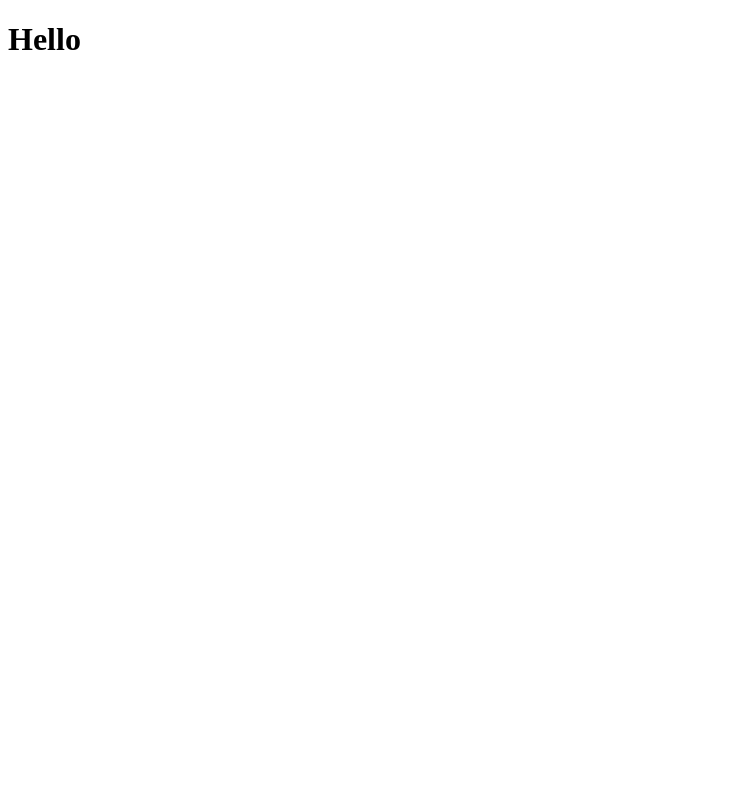
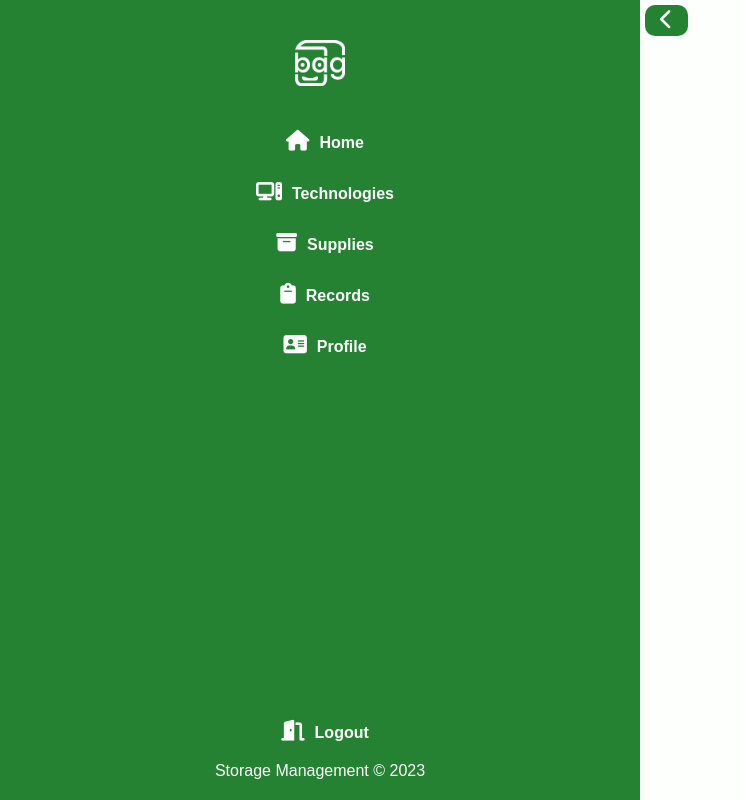
Before and after one commit to jakenapay/StorageManagement, a PHP site: page / in a window 1280 px wide. Before the commit the part shown is almost empty. Shown: the whole page, without its empty margins (0-743 px from the left). Run offline with PHP 8.4, Linux system fonts and the light colour scheme; some libraries are stand-ins or nearby versions.

Commit message:
Sidebar design done

```diff
--- /dev/null
+++ b/assets/css/sidebar.css
@@ -0,0 +1,97 @@
+.sidebar {
+    width: 50%;
+    position: fixed;
+    top: 0;
+    bottom: 0;
+    transition: transform 0.3s ease-in-out;
+    z-index: 999;
+}
+
+nav {
+    background-color: var(--bgcolor);
+    color: var(--lightcolor);
+
+    padding: 40px 0 0;
+    height: 100vh;
+    width: 100%;
+
+    display: flex;
+    justify-content: start;
+    align-items: center;
+    flex-direction: column;
+
+    position: relative;
+}
+
+#container-logo {
+    display: flex;
+    justify-content: center;
+    align-items: center;
+}
+
+#logo {
+    width: 50px;
+}
+
+nav ul {
+    margin-top: 30px;
+    width: 100%;
+}
+
+nav ul li {
+    list-style-type: none;
+    padding: 15px 0;
+    text-align: center;
+}
+
+nav ul li a,
+#container-logout a {
+    text-decoration: none;
+    font-weight: bold;
+    cursor: pointer;
+    color: #fdfdfd;
+}
+
+#container-logout {
+    margin-top: auto;
+
+    display: flex;
+    justify-content: center;
+    align-items: center;
+}
+
+i {
+    font-size: 1.3rem;
+    padding: 0 10px;
+}
+
+#container-footer {
+    padding: 20px 0;
+}
+
+#arrow {
+    margin: 5px;
+    padding: 5px;
+    position: absolute;
+    top: 0;
+    left: 100%;
+
+    background-color: var(--bgcolor);
+    color: var(--lightcolor);
+    border-radius: 10px;
+}
+
+#arrow-right {
+    display: none;
+}
+
+
+
+
+
+
+/* Hover effects ------------------------------------------- */
+
+nav ul li:hover {
+    background-color: var(--maincolor);
+}
--- /dev/null
+++ b/assets/css/style.css
@@ -0,0 +1,20 @@
+:root {
+    --bgcolor: #248232;
+    --darkcolor: #040F0F;
+    --maincolor: #2BA84A;
+    --neutralcolor: #2D3A3A;
+    --lightcolor: #FCFFFC;
+}
+
+*,
+body,
+html {
+    margin: 0;
+    padding: 0;
+    box-sizing: border-box;
+    font-family: Arial, Helvetica, sans-serif;
+}
+
+body {
+    background-color: var(--lightcolor);
+}
--- /dev/null
+++ b/includes/config.inc.php
@@ -0,0 +1,12 @@
+<?php
+$servername = "localhost";
+$username = "root";
+$password = "";
+
+try {
+    $conn = new PDO("mysql:host=$servername;dbname=storagemanagement", $username, $password);
+    // set the PDO error mode to exception
+    $conn->setAttribute(PDO::ATTR_ERRMODE, PDO::ERRMODE_EXCEPTION);
+} catch (PDOException $e) {
+    echo "Connection failed: " . $e->getMessage();
+}
--- a/index.php
+++ b/index.php
@@ -1,5 +1,5 @@
 <?php
-
+include 'includes/config.inc.php';
 ?>
 
 <!DOCTYPE html>
@@ -10,10 +10,17 @@
     <meta http-equiv="X-UA-Compatible" content="IE=edge">
     <meta name="viewport" content="width=device-width, initial-scale=1.0">
     <title>Home</title>
+
+    <!-- Link for css -->
+    <link rel="stylesheet" href="assets/css/style.css?v=<?php echo time() ?>">
+    <link rel="stylesheet" href="assets/css/sidebar.css?v=<?php echo time() ?>">
+
+    <!-- Link for FontAwesome -->
+    <link rel="stylesheet" href="https://cdnjs.cloudflare.com/ajax/libs/font-awesome/6.3.0/css/all.min.css">
 </head>
 
 <body>
-    <h1>Hello</h1>
+    <?php include 'sidebar.php'; ?>
 </body>
 
 </html>
--- /dev/null
+++ b/sidebar.php
@@ -0,0 +1,35 @@
+<div class="sidebar">
+    <nav>
+        <div id="container-logo">
+            <img id="logo" src="assets/images/tempLogo.png" alt="Logo">
+        </div>
+        <ul>
+            <li><a href="#"><i class="fas fa-house"></i>Home</a></li>
+            <li><a href="#"><i class="fas fa-computer"></i>Technologies</a></li>
+            <li><a href="#"><i class="fas fa-box-archive"></i>Supplies</a></li>
+            <li><a href="#"><i class="fas fa-clipboard"></i>Records</a></li>
+            <li><a href="#"><i class="fas fa-address-card"></i>Profile</a></li>
+        </ul>
+        <div id="container-logout">
+            <a href="#"><i id="logout" class="fa-solid fa-door-open"></i>Logout</a>
+        </div>
+        <div id="container-footer">
+            <p>Storage Management &#169; <?php echo date("Y") ?></p>
+        </div>
+    </nav>
+    <div id="arrow">
+        <span>
+            <i id="arrow-left" class="fa-solid fa-chevron-left" onclick="toggleSidebar()"></i>
+            <i id="arrow-right" class="fa-solid fa-chevron-right" onclick="toggleSidebar()"></i>
+        </span>
+    </div>
+</div>
+
+<script>
+    function toggleSidebar() {
+        const hideArrow = document.querySelector("#arrow-left");
+        const showArrow = document.querySelector("#arrow-right");
+        const sidebar = document.querySelector(".sidebar");
+
+    }
+</script>
```
Also changed, not shown: assets/images/tempLogo.png (added).
